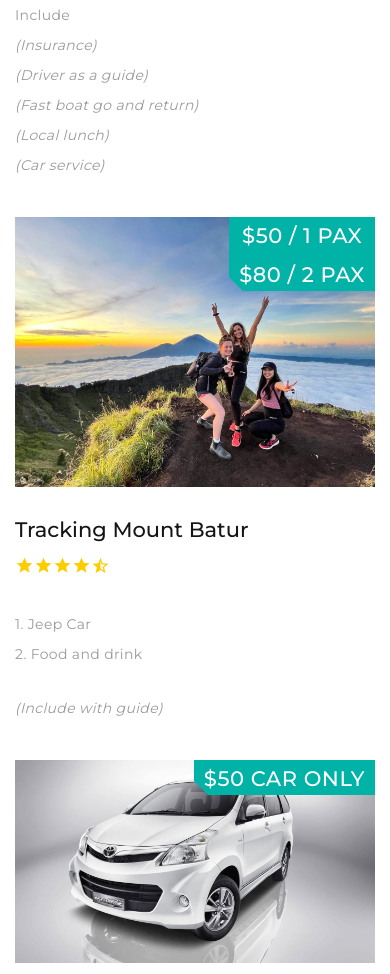
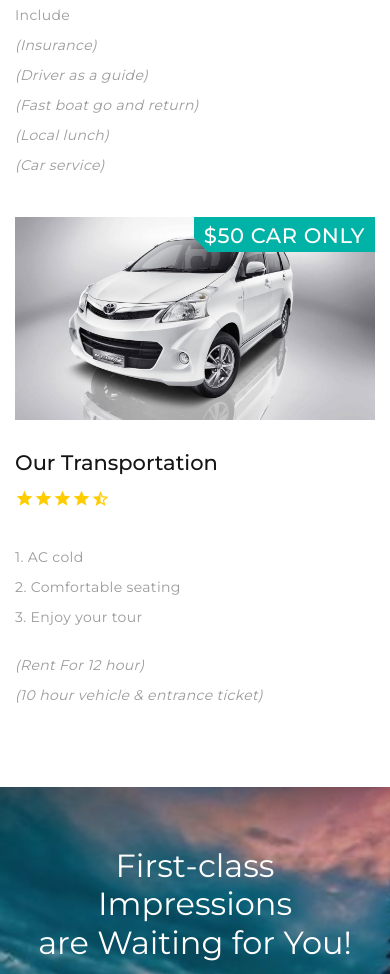
Before and after one commit to adiyoga27/gitanicetripbali, a plain HTML site: page index.html in a window 390 px wide. Shown: the part 7290-8264 px from the top of the page. Drawn offline with Linux system fonts and the light colour scheme.

Commit message:
update lagi

```diff
--- a/index.html
+++ b/index.html
@@ -660,53 +660,7 @@
                 </div>
               </article>
             </div>
-            <div class="col-sm-6 col-md-12 wow fadeInLeft">
-              <!-- Product Big-->
-              <article class="product-big">
-                <div class="unit flex-column flex-md-row align-items-md-stretch">
-                  <div class="unit-left"><a class="product-big-figure" href="#"><img src="images/batur.jpg" alt="" width="600" height="366"/></a></div>
-                  <div class="unit-body">
-                    <div class="product-big-body">
-                      <h5 class="product-big-title"><a href="#">Tracking Mount Batur</a></h5>
-                      <div class="group-sm group-middle justify-content-start">
-                        <div class="product-big-rating"><span class="icon material-icons-star"></span><span class="icon material-icons-star"></span><span class="icon material-icons-star"></span><span class="icon material-icons-star"></span><span class="icon material-icons-star_half"></span></div><a class="product-big-reviews" href="#"></a>
-                      </div>
-                      <!-- <p class="product-big-text">1. With Guide</p> -->
-                        <div class="text-left text-sm-left offset-top-30 tab-height">
-                          <p class="product-big-text">1. Jeep Car</p>
-                          <p class="product-big-text">2. Food and drink</p>
-                          <!-- <p class="product-big-text">1. AC cold</p>
-                          <p class="product-big-text">2. Comfortable seating</p>
-                          <p class="product-big-text">3. Enjoy your tour</p> -->
-                        </div>
 
-                        <!-- <div class="group-sm group-middle justify-content-start">
-                          <div class="product-big-rating"><span class="icon material-icons-star"></span><span class="icon material-icons-star"></span><span class="icon material-icons-star"></span><span class="icon material-icons-star"></span><span class="icon material-icons-star_half"></span></div><a class="product-big-reviews" href="#"></a>
-                        </div> -->
-                        <div class="text-left text-sm-left offset-top-30 tab-height">
-                          <p class="product-big-text" ><i>(Include with guide)</i></p>
-                          <!-- <p class="product-big-text"><i>(10 hour vehicle & entrance ticket)</i></p> -->
-                          <!-- <ul class="row-10 list-0 list-custom list-marked list-marked-sm list-marked-secondary">
-                            <li class="product-big-text">Rent For 12 hour</li>
-                            <li class="product-big-text">10 hour vehicle and entrance ticket</li>
-                            <li>Celuk silver and gold</li>
-                            <li>Art market</li>
-                            <li>Art painting</li>
-                            <li>Batik</li>
-                            <li>Dupa</li>
-                          </ul> -->
-                        </div>
-
-                      <!-- <p class="product-big-text">3. Include with hotel reservations</p> -->
-                      <!-- <a class="button button-black-outline button-ujarak" href="https://wa.me/6283838814068">Buy This Tour</a> -->
-                      <div class="product-big-price-wrap"><span class="product-big-price">$50 / 1 Pax</span><br>
-                      <span class="product-big-price">$80 / 2 Pax</span></div>
-                      <!-- <span class="product-big-price">$40 Car Only</span> -->
-                    </div>
-                  </div>
-                </div>
-              </article>
-            </div>
             <div class="col-sm-6 col-md-12 wow fadeInLeft">
               <!-- Product Big-->
               <article class="product-big">
```
